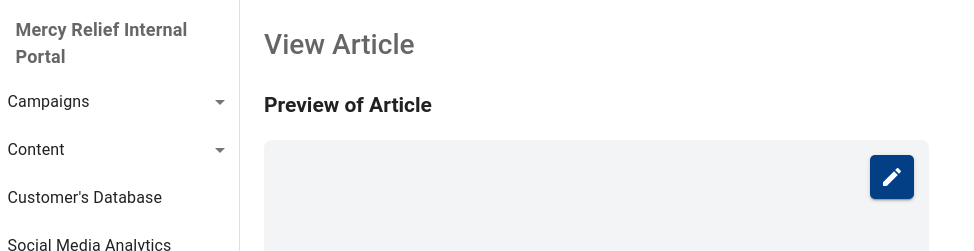
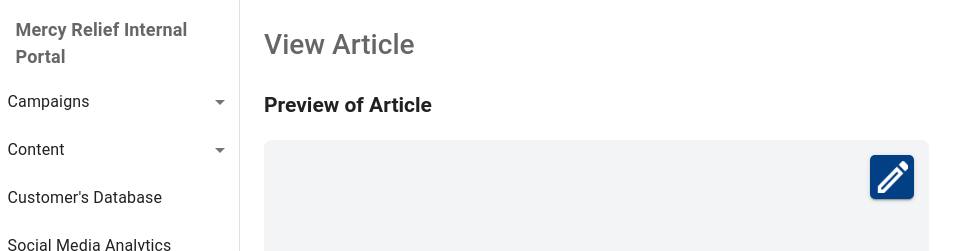
Before and after one commit to dsc-project-mr/mr-fe-internal, a Next.js app: page /view_article in a window 1280 px wide. Shown: the top 251 px of the page, without its empty margins (0-974 px from the left). Built offline with nearby package versions, Linux system fonts and the light colour scheme.

Commit message:
fix: Update edit icon

```diff
--- a/components/ViewArticlePage/index.tsx
+++ b/components/ViewArticlePage/index.tsx
@@ -1,6 +1,6 @@
 import { Button, Grid, Paper, Typography } from '@mui/material'
 import { Box } from '@mui/system'
-import EditIcon from '@mui/icons-material/Edit'
+
 const ViewArticlePage = () => {
   return (
     <Grid
@@ -54,7 +54,15 @@ const ViewArticlePage = () => {
                 cursor: 'pointer',
               }}
             >
-              <EditIcon />
+              <Box
+                component="img"
+                src="images/edit_icon.png"
+                sx={{
+                  display: 'flex',
+                  justifyContent: 'center',
+                  height: 32,
+                }}
+              />
             </Box>
           </Box>
         </Grid>
```
Also changed, not shown: public/images/edit_icon.png (added).
